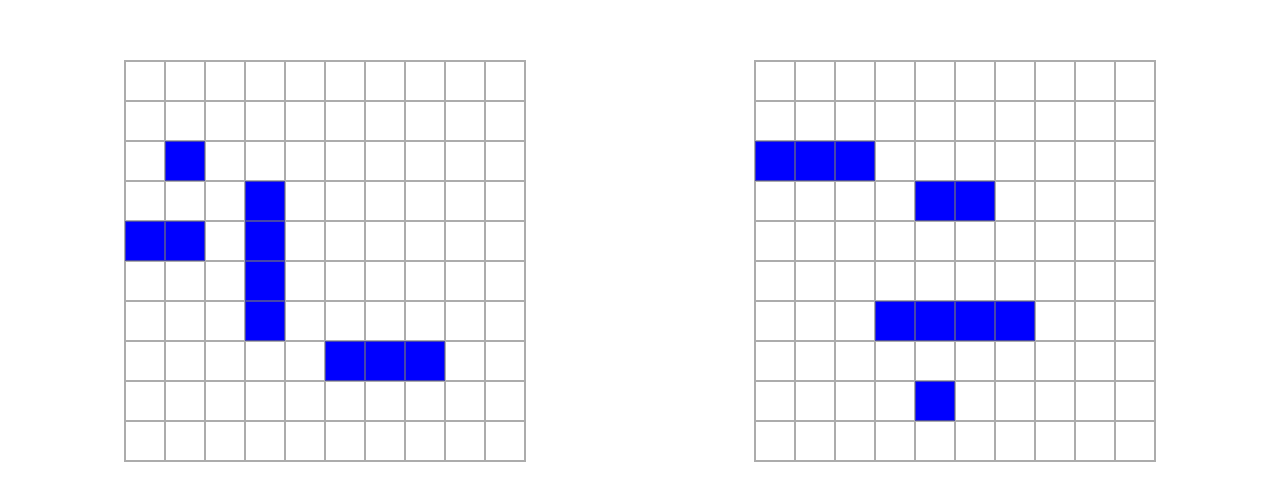
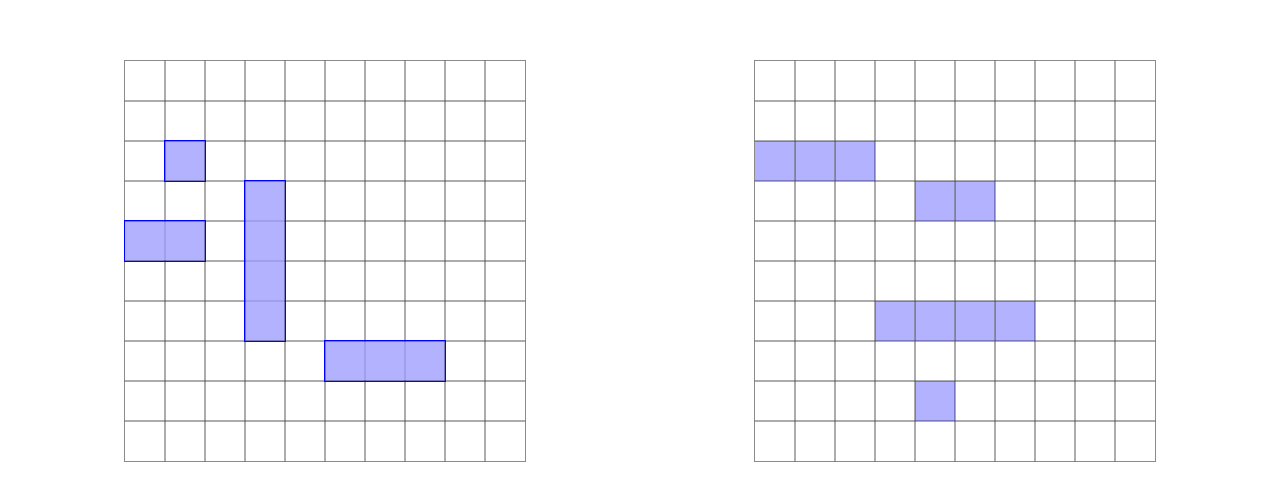
Before and after one commit to sevleo/TOP-Battleship, a website built with webpack: page src/index.html in a window 1280 px wide. Shown: the part 139-640 px from the top of the page. Built offline with nearby package versions, Linux system fonts and the light colour scheme.

Commit message:
add ship styles

```diff
--- a/src/DOMHandler.js
+++ b/src/DOMHandler.js
@@ -70,14 +70,45 @@ const DOMHandler = (() => {
   }
 
   function drawShips() {
+    // DOMHandler.playerOneShips.forEach((ship) => {
+    //   ship.coordinates.forEach((c) => {
+    //     const className = `${c[0]},${c[1]}`;
+    //     const parentDiv = document.querySelector(".playerOne-board");
+    //     const div = parentDiv.querySelector(`[class="${className}"]`);
+    //     div.classList.add("ship");
+    //   });
+    // });
+
     DOMHandler.playerOneShips.forEach((ship) => {
+      const firstCellClassName = `${ship.coordinates[0][0]},${ship.coordinates[0][1]}`;
+      const parentDiv = document.querySelector(".playerOne-board");
+      const div = parentDiv.querySelector(`[class="${firstCellClassName}"]`);
+      const shipDiv = document.createElement("div");
+      shipDiv.classList.add("ship");
+
+      if (ship.position === "h") {
+        const width = 40 * ship.length;
+        shipDiv.style.width = `${width}px`;
+        shipDiv.style.height = "40px";
+      }
+      if (ship.position === "v") {
+        const height = 40 * ship.length;
+        shipDiv.style.height = `${height}px`;
+        shipDiv.style.width = "40px";
+      }
+      div.append(shipDiv);
+
       ship.coordinates.forEach((c) => {
         const className = `${c[0]},${c[1]}`;
-        const parentDiv = document.querySelector(".playerOne-board");
-        const div = parentDiv.querySelector(`[class="${className}"]`);
-        div.classList.add("ship");
+        const shipCells = Array.from(
+          parentDiv.getElementsByTagName("div"),
+        ).filter((elem) => elem.classList.contains(className));
+        shipCells.forEach((element) => {
+          element.classList.add("ship-cell");
+        });
       });
     });
+
     DOMHandler.playerTwoShips.forEach((ship) => {
       ship.coordinates.forEach((c) => {
         const className = `${c[0]},${c[1]}`;
--- a/src/ship.js
+++ b/src/ship.js
@@ -5,6 +5,7 @@ const ShipModule = (() => {
       hitCount: 0,
       coordinates: [],
       length: shipLength,
+      position: "h",
 
       hit() {
         ship.hitCount += 1;
@@ -19,6 +20,15 @@ const ShipModule = (() => {
 
       assignCoordinates(...args) {
         ship.coordinates = args;
+
+        // Determine if ship position is horizontal or vertical
+        if (ship.coordinates.length === 1) {
+          this.position = "h";
+        } else if (ship.coordinates[0][0] === ship.coordinates[1][0]) {
+          this.position = "h";
+        } else {
+          this.position = "v";
+        }
       },
     };
 
--- a/src/styles.css
+++ b/src/styles.css
@@ -62,9 +62,27 @@ body {
 
 .playerOne-board > div,
 .playerTwo-board > div {
-  border: 0.5px solid rgba(118, 118, 118, 0.6);
+  outline: 0.5px solid rgba(118, 118, 118, 0.6);
+  position: relative;
+}
+
+.playerTwo-board > .ship {
+  background-color: rgba(0, 0, 255, 0.3);
+}
+
+.playerOne-board > .ship-cell {
+  outline: 0.5px solid rgba(118, 118, 118, 0.2);
 }
 
 .ship {
-  background-color: blue;
+  z-index: 2;
+  position: absolute;
+  left: 0;
+  top: 0;
+  background-color: rgba(0, 0, 255, 0.3);
+  outline: 1px solid blue;
 }
+
+.ship:hover {
+  cursor: grab;
+}
```
Also changed, not shown: dist/main.js.
